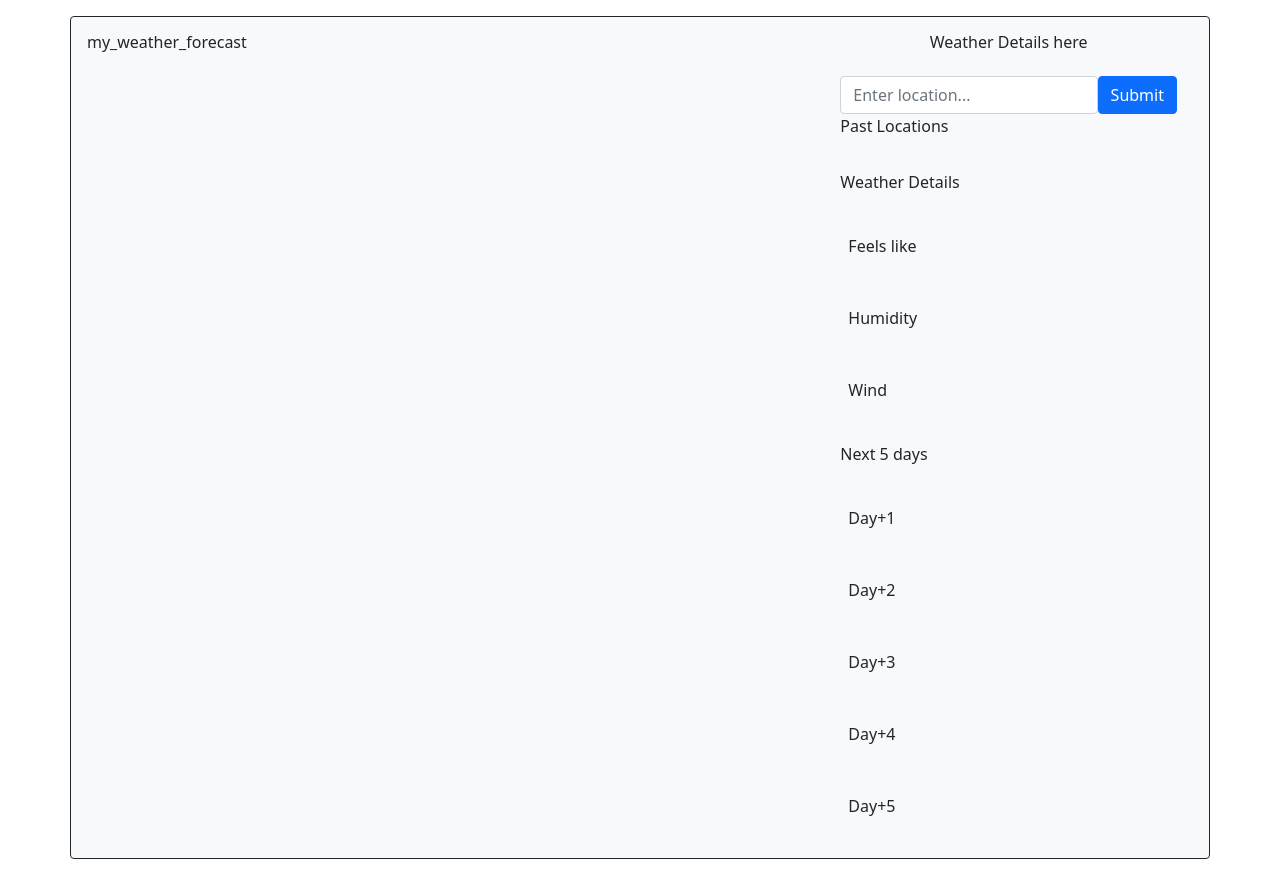
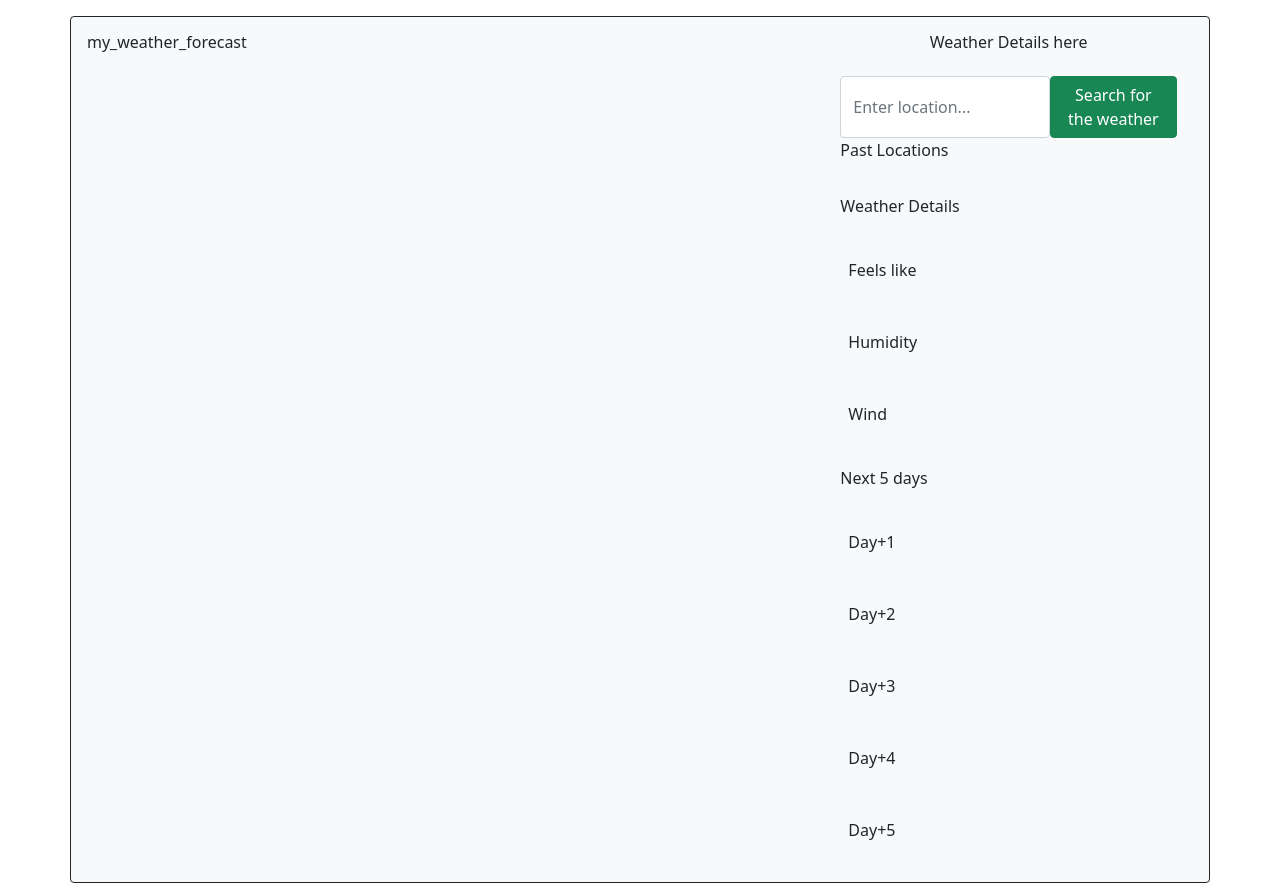
Before and after one commit to juyeon-rachel-goh/Weather_API, an Angular app: page /home in a window 1280 px wide. Before the commit the page ends 859 px from the top, so only its background shows below. Built offline with nearby package versions, Linux system fonts and the light colour scheme; no server answers.

Commit message:
API linked for lat/lon

```diff
--- a/src/app/app.module.ts
+++ b/src/app/app.module.ts
@@ -1,18 +1,22 @@
 import { NgModule } from '@angular/core';
 import { BrowserModule } from '@angular/platform-browser';
+import { ReactiveFormsModule } from '@angular/forms';
 
 import { AppComponent } from './app.component';
 import { AppRoutingModule } from './app-routing.module';
 import { NgbModule } from '@ng-bootstrap/ng-bootstrap';
+import { HttpClientModule } from '@angular/common/http';
 
 @NgModule({
   declarations: [
     AppComponent
   ],
   imports: [
+    HttpClientModule,
     BrowserModule,
     AppRoutingModule,
-    NgbModule
+    NgbModule,
+    ReactiveFormsModule
   ],
   providers: [],
   bootstrap: [AppComponent]
--- a/src/app/home/components/home/home.component.html
+++ b/src/app/home/components/home/home.component.html
@@ -2,26 +2,6 @@
     <div class="d-flex flex-row">
         <div class="col-md-8"><h6 class="text-left">my_weather_forecast</h6></div>
             <div></div>
-        <div class="col-md-4"><h6 class="text-center">Weather Details here</h6>
-            <form>
-                <div class="form-group p-3">
-                    <div class="d-flex">
-                        <input class="form-control" type="text" id="searchLocation" placeholder="Enter location...">
-                        <input class="btn btn-primary" type="submit" value="Submit">
-                    </div>
-                    <div>Past Locations</div>
-                </div>
-            </form>
-            <div class="p-3">Weather Details</div>
-                <div class="p-4">Feels like</div>
-                <div class="p-4">Humidity</div>
-                <div class="p-4">Wind</div>
-            <div class="p-3">Next 5 days</div>
-                <div class="p-4">Day+1</div>
-                <div class="p-4">Day+2</div>
-                <div class="p-4">Day+3</div>
-                <div class="p-4">Day+4</div>
-                <div class="p-4">Day+5</div>
-        </div>
+    <app-side-bar></app-side-bar>
     </div>
   </div>
--- a/src/app/home/components/home/home.component.ts
+++ b/src/app/home/components/home/home.component.ts
@@ -1,4 +1,5 @@
 import { Component, OnInit } from '@angular/core';
+import { FormBuilder, FormGroup } from '@angular/forms';
 
 @Component({
   selector: 'app-home',
--- /dev/null
+++ b/src/app/home/components/side-bar/side-bar.component.html
@@ -0,0 +1,26 @@
+<div><h6 class="text-center">Weather Details here</h6>
+    <form>
+        <div class="form-group p-3">
+            <div class="d-flex">
+                <input
+                    class="form-control"
+                    type="text"
+                    id="searchLocation"
+                    placeholder="Enter location..."
+                />
+                <button type="button" class="btn btn-success btn-md" (click)="search()">Search for the weather</button>
+            </div>
+            <div>Past Locations</div>
+        </div>
+    </form>
+    <div class="p-3">Weather Details</div>
+        <div class="p-4">Feels like</div>
+        <div class="p-4">Humidity</div>
+        <div class="p-4">Wind</div>
+    <div class="p-3">Next 5 days</div>
+        <div class="p-4">Day+1</div>
+        <div class="p-4">Day+2</div>
+        <div class="p-4">Day+3</div>
+        <div class="p-4">Day+4</div>
+        <div class="p-4">Day+5</div>
+</div>
--- /dev/null
+++ b/src/app/home/components/side-bar/side-bar.component.ts
@@ -0,0 +1,36 @@
+import { Component, OnInit } from '@angular/core';
+import { Location } from '../../model/location.interface';
+import { GeocodeService } from '../../services/geocode/geocode.service';
+
+@Component({
+  selector: 'app-side-bar',
+  templateUrl: './side-bar.component.html',
+  styleUrls: ['./side-bar.component.css']
+})
+export class SideBarComponent implements OnInit {
+
+  constructor(private geocodeService: GeocodeService) { }
+
+  ngOnInit(): void {
+  }
+
+  public search(): void {
+
+    this.geocodeService.getLatLong('detroit').subscribe(response => {
+
+      if (response?.features && response.features.length > 0) {
+        const properties = response.features[0].properties
+        const location: Location = {
+          lat: properties.lat,
+          lon: properties.lon,
+          city: properties.city
+        };
+
+      }
+      console.warn(response.features[0].properties.lat)
+      console.warn(response.features[0].properties.lon)
+      console.warn(response.features[0].properties.city)
+    })
+  }
+
+}
--- a/src/app/home/home.module.ts
+++ b/src/app/home/home.module.ts
@@ -2,17 +2,19 @@ import { NgModule } from '@angular/core';
 import { CommonModule } from '@angular/common';
 import { HomeRoutingModule } from './home-routing.module';
 import { HomeComponent } from './components/home/home.component';
+import { SideBarComponent } from './components/side-bar/side-bar.component';
 
 
 
 
 @NgModule({
   declarations: [
-    HomeComponent
+    HomeComponent,
+    SideBarComponent
   ],
   imports: [
     CommonModule,
-    HomeRoutingModule,
+    HomeRoutingModule
   ]
 })
 export class HomeModule { }
--- /dev/null
+++ b/src/app/home/model/location.interface.ts
@@ -0,0 +1,5 @@
+export interface Location {
+    lat: number,
+    lon: number,
+    city: string
+}
--- /dev/null
+++ b/src/app/home/services/geocode/geocode.service.ts
@@ -0,0 +1,16 @@
+import { Injectable } from '@angular/core';
+import { HttpClient } from "@angular/common/http";
+import { NoPreloading } from '@angular/router';
+import { config } from './../../../../../config';
+import { Observable } from 'rxjs';
+
+@Injectable({
+  providedIn: 'root'
+})
+export class GeocodeService {
+
+  constructor(private httpClient: HttpClient) { }
+  public getLatLong(search: string): Observable<any> {
+    return this.httpClient.get<any>(`https://api.geoapify.com/v1/geocode/search?text=${search}&apiKey=${config.geoApifyKey}`)
+  }
+}
```
Also changed, not shown: src/app/home/components/side-bar/side-bar.component.css (added), 2 other files (tests, documents, lock files or other folders).
